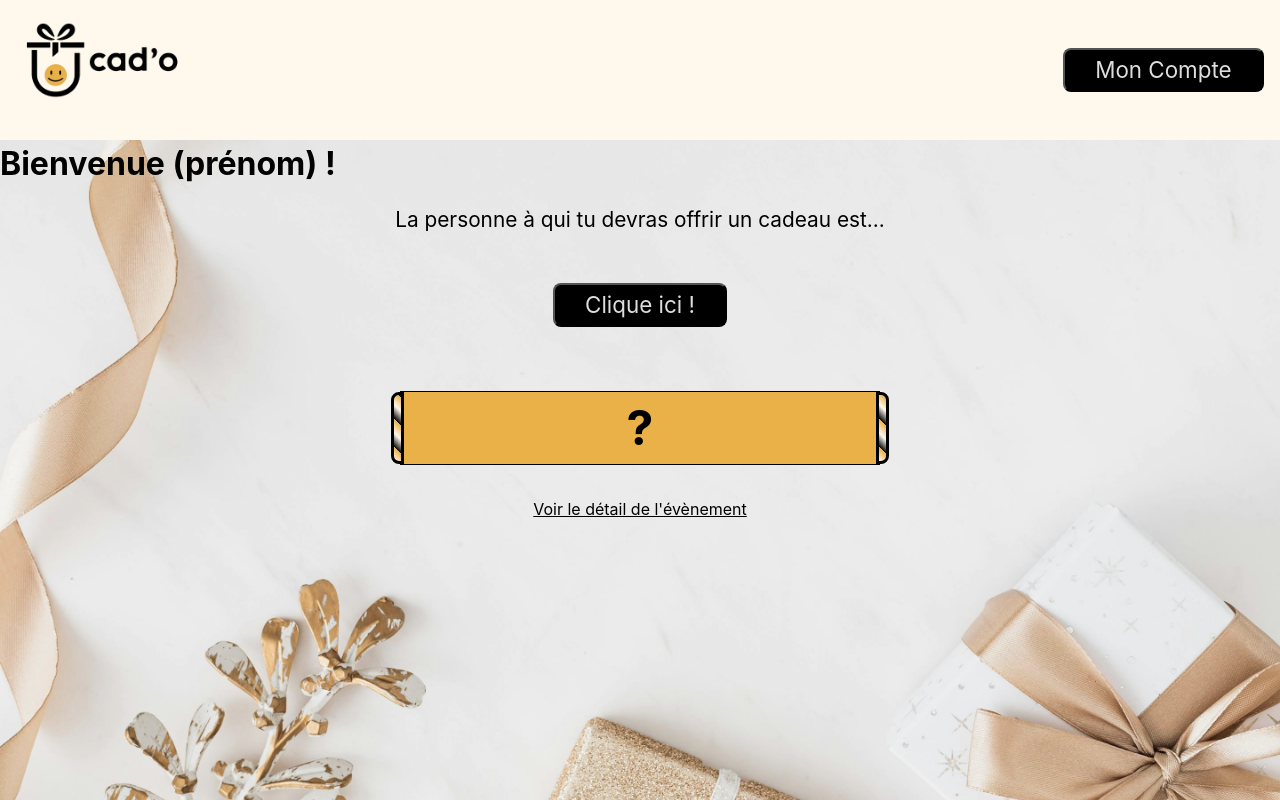
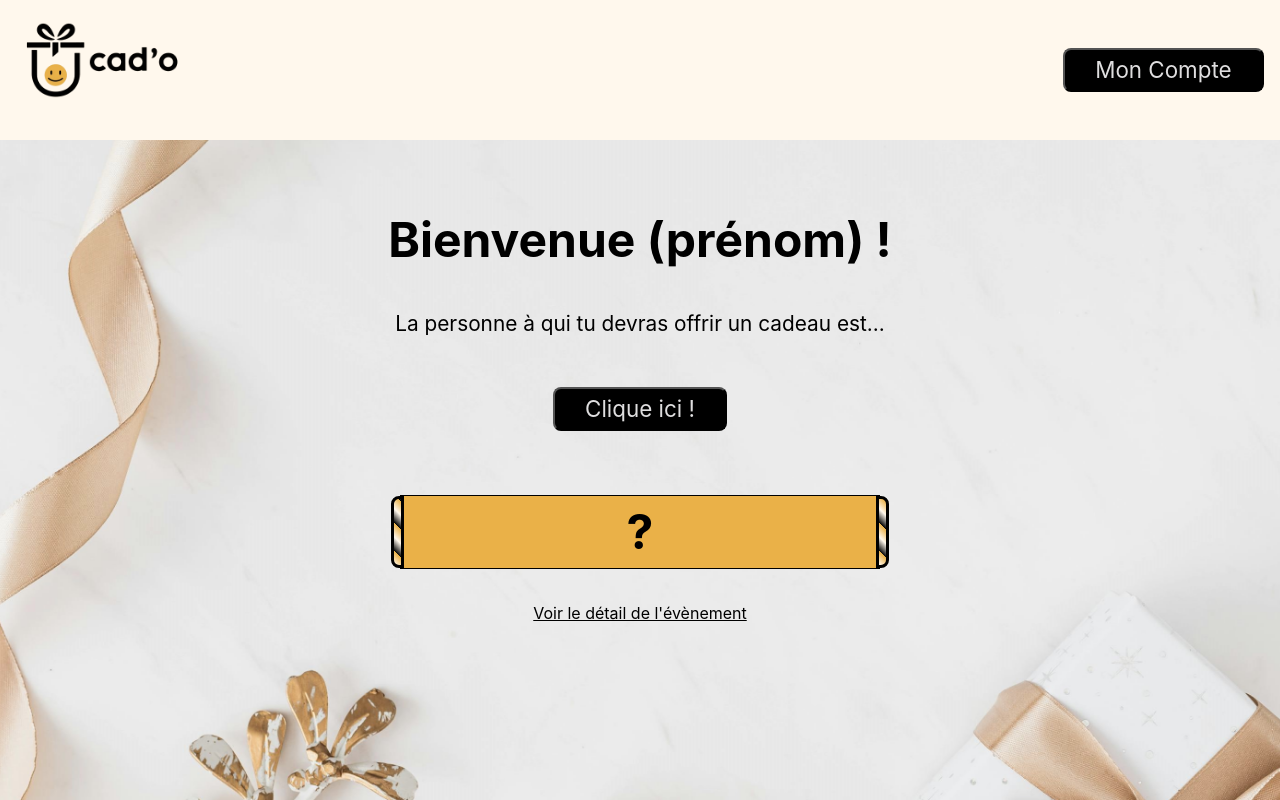
Before and after one commit to yanis-lannabi/cado-front, a React (Vite) app: page /resultat in a window 1280 px wide. Shown: the top 800 px of the page. Built offline with nearby package versions, Linux system fonts and the light colour scheme; sample sign-in values are in the browser's storage.

Commit message:
refactor: adding a class to the title to match the DrawResult.scss file

```diff
--- a/src/components/Pages/DrawResult/DrawResult.scss
+++ b/src/components/Pages/DrawResult/DrawResult.scss
@@ -13,7 +13,7 @@
   padding-bottom: 25rem;
 }
 
-.draw-result-h1 {
+.draw-result__title {
   font-size: 3rem;
   margin: 4rem auto 1rem auto;
   width: 50%;
--- a/src/components/Pages/DrawResult/DrawResult.tsx
+++ b/src/components/Pages/DrawResult/DrawResult.tsx
@@ -33,7 +33,7 @@ function DrawResult() {
 
   return (
     <div className="draw-result-page">
-      <h1>Bienvenue (prénom) !</h1>
+      <h1 className="draw-result__title">Bienvenue (prénom) !</h1>
 
       <p className="draw-text">
         {' '}
```
